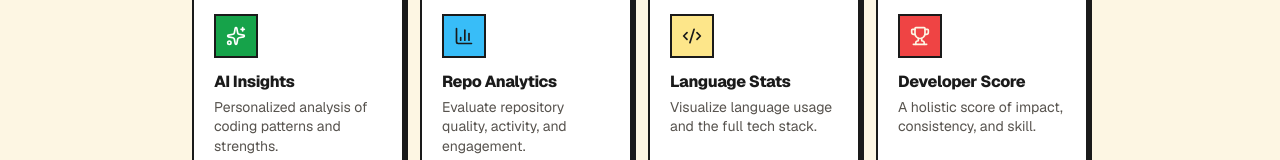
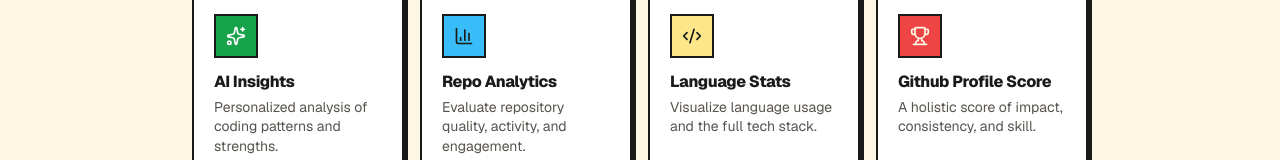
Before and after one commit to gurwindersingh777/github-profile-analyzer, a Next.js app: page / in a window 1280 px wide. Shown: the part 472-632 px from the top of the page. Built offline with nearby package versions, Linux system fonts and the light colour scheme.

Commit message:
rename Developer Score to GitHub Profile Score and update related components

```diff
--- a/src/components/home/feature-card.tsx
+++ b/src/components/home/feature-card.tsx
@@ -27,7 +27,7 @@ const features = [
   },
   {
     icon: Trophy,
-    title: 'Developer Score',
+    title: 'Github Profile Score',
     description: 'A holistic score of impact, consistency, and skill.',
     iconBg: 'bg-destructive',
     iconFg: 'text-background',
--- a/src/components/profile/developer-score.tsx
+++ b/src/components/profile/github-profile-score.tsx
@@ -21,7 +21,7 @@ interface Metric {
   icon: React.ElementType;
 }
 
-export function DeveloperScore({ score }: Props) {
+export function GitHubProfileScore({ score }: Props) {
   const metrics: Metric[] = [
     {
       label: "Portfolio",
@@ -75,7 +75,7 @@ export function DeveloperScore({ score }: Props) {
 
         <div>
           <h2 className="text-lg font-black tracking-tight">
-            Developer Score
+            Github Profile Score
           </h2>
 
           <p className="text-sm text-muted-foreground">
--- a/src/components/profile/profile-page.tsx
+++ b/src/components/profile/profile-page.tsx
@@ -8,14 +8,14 @@ import { LanguageChart } from './language-chart'
 import { TopRepos } from './top-repos'
 import {
   ProfileHeaderSkeleton, StatsGridSkeleton, LanguageChartSkeleton, TopReposSkeleton, AIInsightsSkeleton,
-  DeveloperScoreSkeleton,
+  GitHubProfileScoreSkeleton,
 } from '@/components/skeletons/profile-skeletons'
 import useGithubProfile from '@/hooks/useGithubProfile'
 import useAiInsights from '@/hooks/useAiInsights'
 import { ProcessedGitHubData } from '@/types'
 import { AIInsights } from './ai-insights'
 import { AxiosError } from 'axios'
-import { DeveloperScore } from './developer-score'
+import { GitHubProfileScore } from './github-profile-score'
 
 export function ProfilePage({ username }: { username: string }) {
 
@@ -84,7 +84,7 @@ export function ProfilePage({ username }: { username: string }) {
           {data ? <TopRepos repos={data.topRepos} /> : <TopReposSkeleton />}
         </div>
 
-        {data ? <DeveloperScore score={data.developerScore} /> : <DeveloperScoreSkeleton />}
+        {data ? <GitHubProfileScore score={data.developerScore} /> : <GitHubProfileScoreSkeleton />}
 
         {isLoading ? <AIInsightsSkeleton /> : <AIInsights insights={insights} isError={insightsError} />}
       </div>
--- a/src/components/skeletons/profile-skeletons.tsx
+++ b/src/components/skeletons/profile-skeletons.tsx
@@ -88,7 +88,7 @@ export function AIInsightsSkeleton() {
   )
 }
 
-export function DeveloperScoreSkeleton() {
+export function GitHubProfileScoreSkeleton() {
   return (
     <section className="border-2 border-border bg-card p-6 shadow-brutal">
       <Skeleton className="mb-6 h-6 w-48" />
```
